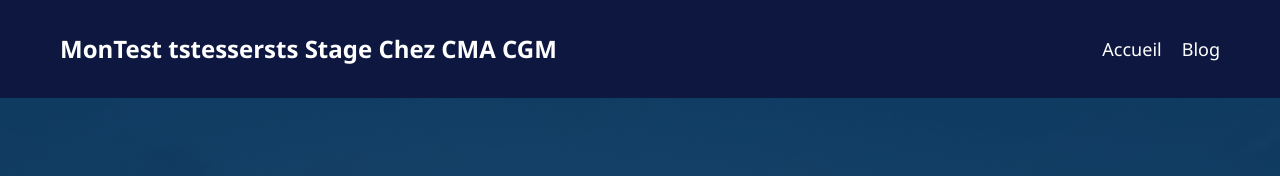
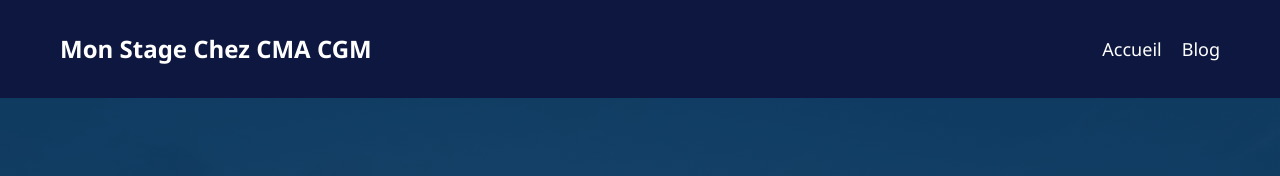
Before and after one commit to SantiagoH10/cmacgm_course, a plain HTML site: page index.html in a window 1280 px wide. Shown: the top 176 px of the page. Drawn offline with Linux system fonts and the light colour scheme.

Commit message:
go back - modified path works

```diff
--- a/index.html
+++ b/index.html
@@ -11,7 +11,7 @@
     <header>
         <div class="container">
             <div class="navbar">
-                <div class="logo">MonTest tstessersts Stage Chez CMA CGM</div>
+                <div class="logo">Mon Stage Chez CMA CGM</div>
                 <nav>
                     <ul class="nav-links">
                         <li><a href="index.html">Accueil</a></li>
```
